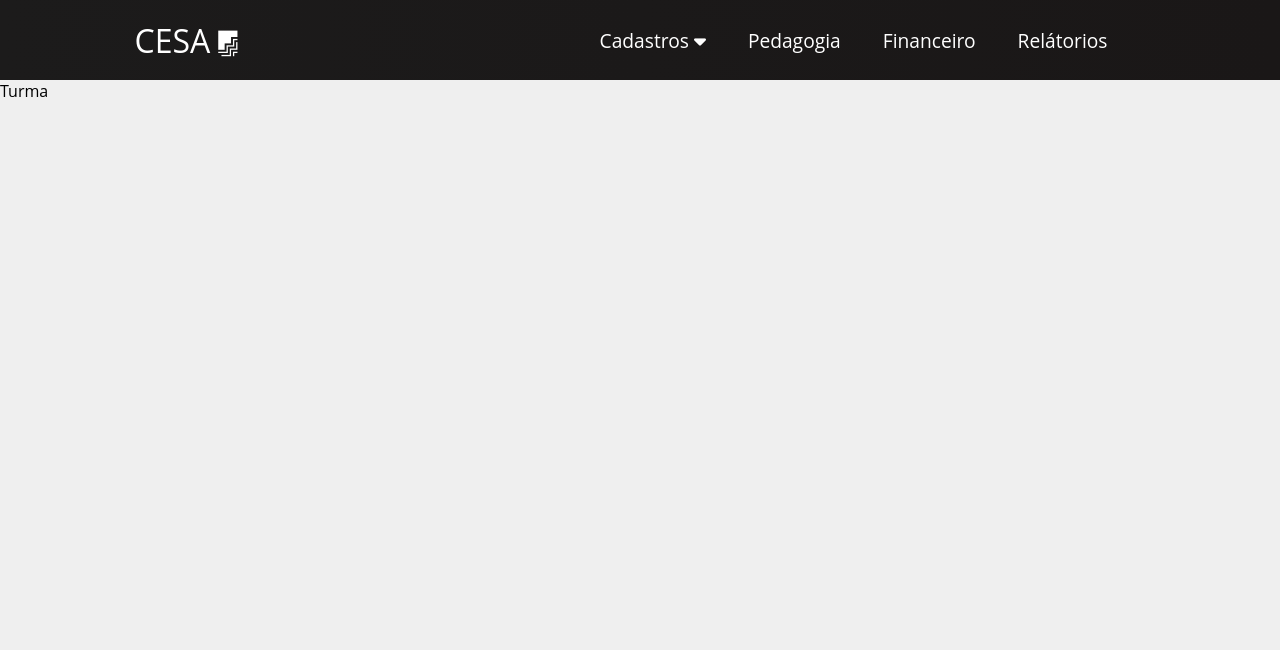
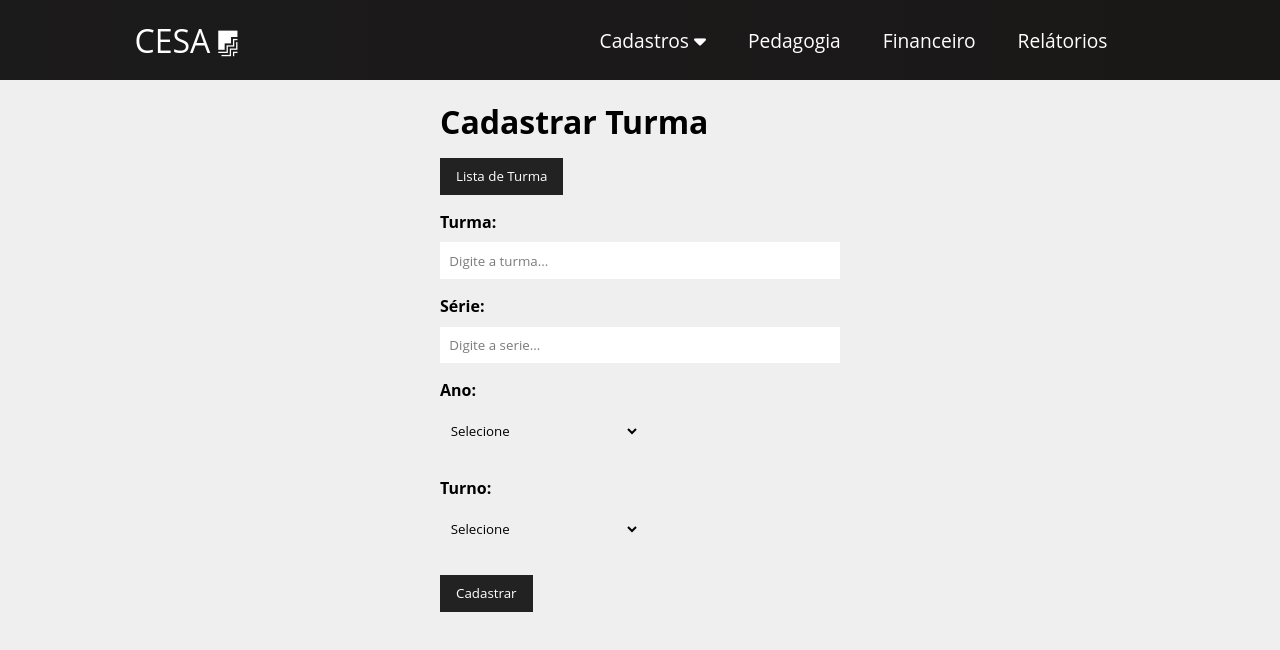
Before and after one commit to jeffassis/front-escola, a React (Create React App) app: page /turma in a window 1280 px wide. Shown: the top 650 px of the page. Built offline with nearby package versions, Linux system fonts and the light colour scheme.

Commit message:
add cadastrar turma

```diff
--- a/src/components/pages/Turma.js
+++ b/src/components/pages/Turma.js
@@ -1,9 +1,100 @@
+import React, { useState } from "react";
+import styles from './Turma.module.css'
+import { Link } from 'react-router-dom';
+import Input from '../form/Input';
+import SubmitButton from '../form/SubmitButton'
+import api from '../../components/services/api'
+import { useNavigate } from 'react-router-dom';
 
-import styles from './Turma.module.css'
 
 function Turma() {
+    // Recuperar token
+    const token = localStorage.getItem('token');
+
+   // const [id, setId] = useState(null);
+    const [nome, setNome] = useState('');
+    const [serie, setSerie] = useState('');
+    const [turno, setTurno] = useState('');
+    const [ano, setAno] = useState('');
+
+    const navigate = useNavigate();
+
+    async function cadastrarTurma(e) {
+        e.preventDefault();
+
+        const data = {
+            nome,
+            serie,
+            turno,
+            ano
+        };
+
+        try {
+            await api.post('/turmas', data, {
+                headers: {
+                    Authorization: `Bearer ${token}`
+                }
+            });
+            navigate('/turmas');
+        } catch (error) {
+            alert('Error ao cadastrar!')
+        }
+    }
+
+
     return (
-        <div>Turma</div>
+        <div className={styles.Container}>
+            <div className={styles.form}>
+                <h1>Cadastrar Turma</h1>
+                <Link className={styles.button} to="/turmas" >
+                    <button type='button' >
+                        Lista de Turma
+                    </button>
+                </Link>
+            </div>
+            <div>
+                <form className={styles.formulario_cadastro} onSubmit={cadastrarTurma}>
+                    <Input
+                        type="text"
+                        text="Turma"
+                        name="turma"
+                        placeholder="Digite a turma..."
+                        handleOnChange={e => setNome(e.target.value)}
+                        value={nome}
+                    />
+                    <Input
+                        type="text"
+                        text="Série"
+                        name="serie"
+                        placeholder="Digite a serie..."
+                        handleOnChange={e => setSerie(e.target.value)}
+                        value={serie}
+                    />
+
+                    <div className={styles.combo_ano}>
+                        <label>Ano:</label>
+                        <select className={styles.ano} value={ano} onChange={e => setAno(e.target.value)}>
+                            <option>Selecione</option>
+                            <option>2023</option>
+                            <option>2024</option>
+                            <option>2025</option>
+                            <option>2026</option>
+                        </select>
+                    </div>
+
+                    <div className={styles.combo_turno}>
+                        <label>Turno:</label>
+                        <select className={styles.turno} value={turno} onChange={e => setTurno(e.target.value)}>
+                            <option>Selecione</option>
+                            <option>MANHÃ</option>
+                            <option>TARDE</option>
+                        </select>
+                    </div>
+
+                    <SubmitButton type='submit' text='Cadastrar' />
+                </form>
+            </div>
+        </div>
     )
 }
 
--- a/src/components/pages/Turma.module.css
+++ b/src/components/pages/Turma.module.css
@@ -0,0 +1,64 @@
+.Container {
+    width: 100%;
+    height: 100%;
+    max-width: 400px;
+    max-height: 500px;
+    margin: 0 auto;
+    padding-top: 20px;
+}
+
+.form h1 {
+    margin-bottom: 15px;
+}
+
+.formulario_cadastro {
+    margin-top: 1em;
+}
+
+.form button {
+    background-color: #222;
+    color: #fff;
+    padding: 0.7em 1.2em;
+    text-decoration: none;
+    transition: .5s;
+    cursor: pointer;
+    border: none;
+}
+
+.form button:hover {
+    color: #FFBB33;
+}
+
+.combo_ano {
+    margin-bottom: .6em;
+    font-weight: bold;
+    display: flex;
+    flex-direction: column;
+    margin-bottom: 1em;
+    width: 200px;
+}
+
+.ano {
+    padding: .5em;
+    border-radius: 0;
+    border: none;
+    margin-top: 1em;
+    margin-bottom: 1em;
+}
+
+.combo_turno {
+    margin-bottom: .6em;
+    font-weight: bold;
+    display: flex;
+    flex-direction: column;
+    margin-bottom: 1em;
+    width: 200px;
+}
+
+.turno {
+    padding: .5em;
+    border-radius: 0;
+    border: none;
+    margin-top: 1em;
+    margin-bottom: 1em;
+}
--- a/src/components/pages/Turmas.js
+++ b/src/components/pages/Turmas.js
@@ -28,7 +28,7 @@ function Turmas() {
     return (
         <div className={styles.Container}>
             <div className={styles.form}>
-                <h1>Cadastro de Turmas</h1>
+                <h1>Lista de Turmas</h1>
                 <Link className={styles.button} to="/turma" >
                     <button type='button' >
                         Add Turma
```
